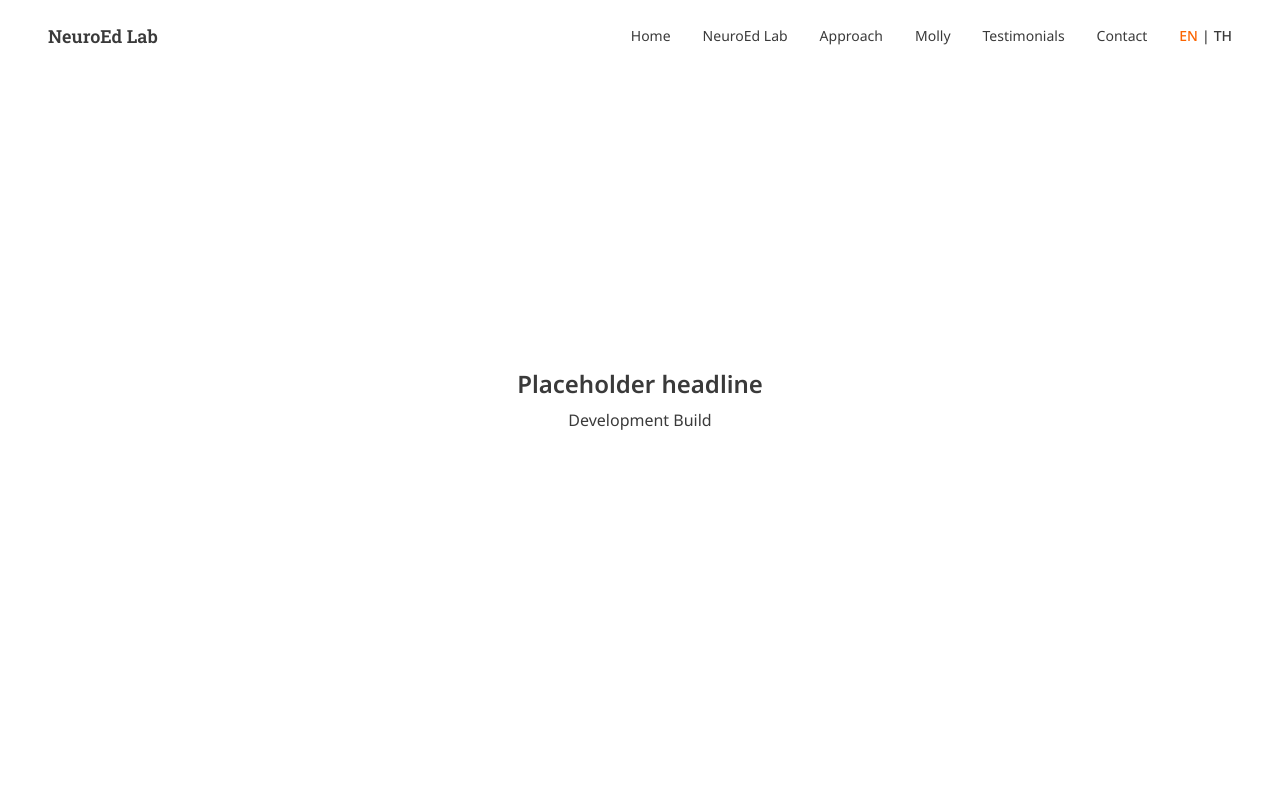
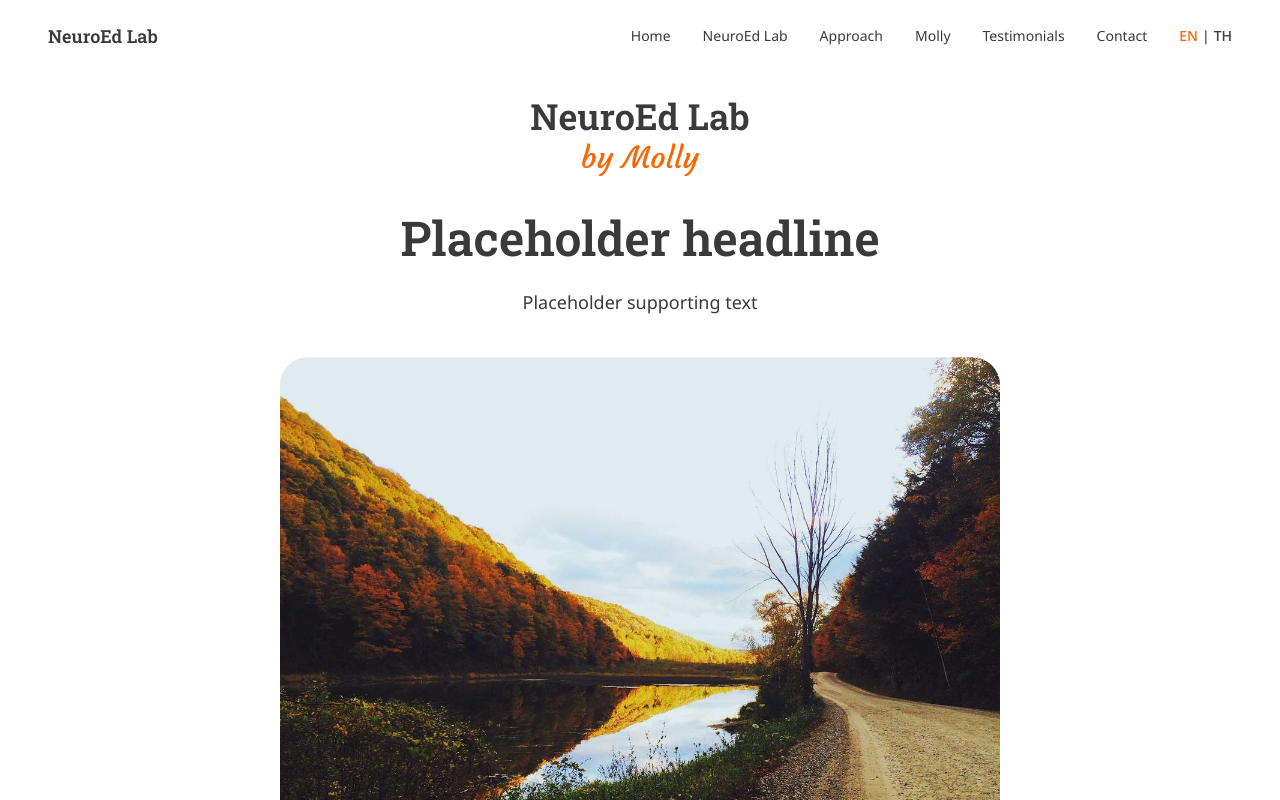
Before and after one commit to mollilyn/neuroedlab-website, a Next.js app: page / in a window 1280 px wide. Shown: the top 800 px of the page. Built offline with nearby package versions, Linux system fonts and the light colour scheme.

Commit message:
M9 - Hero

```diff
--- a/app/page.tsx
+++ b/app/page.tsx
@@ -1,20 +1,13 @@
 "use client";
 
 import Navbar from "@/src/components/Navbar";
-import { useContent } from "@/src/utils/useContent";
+import Hero from "@/src/components/Hero";
 
 export default function Home() {
-  const hero = useContent<{ headline: string; supportingText: string; cta: string }>("hero");
-
   return (
     <>
       <Navbar />
-      <div className="flex min-h-screen items-center justify-center">
-        <main className="flex flex-col items-center gap-2 text-center">
-          <h1 className="text-2xl font-semibold">{hero.headline}</h1>
-          <p className="text-base">Development Build</p>
-        </main>
-      </div>
+      <Hero />
     </>
   );
 }
--- /dev/null
+++ b/src/components/Hero.tsx
@@ -0,0 +1,84 @@
+"use client";
+
+import Image from "next/image";
+import { motion } from "framer-motion";
+import { useContent } from "@/src/utils/useContent";
+
+interface HeroContent {
+  headline: string;
+  supportingText: string;
+  cta: string;
+}
+
+const fadeUp = (delay: number) => ({
+  initial: { opacity: 0, y: 30 },
+  animate: { opacity: 1, y: 0 },
+  transition: { duration: 0.6, delay },
+});
+
+export default function Hero() {
+  const hero = useContent<HeroContent>("hero");
+
+  return (
+    <section
+      id="hero"
+      className="flex min-h-[85vh] flex-col items-center justify-center px-6 pt-24 pb-16 text-center md:px-12"
+    >
+      {/* Brand title */}
+      <motion.p
+        {...fadeUp(0)}
+        className="font-headline-en text-3xl font-semibold text-[var(--color-text)] md:text-4xl"
+      >
+        NeuroEd Lab
+      </motion.p>
+
+      <motion.p
+        {...fadeUp(0.1)}
+        className="font-signature mt-1 text-2xl text-[var(--color-accent)] md:text-3xl"
+      >
+        by Molly
+      </motion.p>
+
+      {/* Headline */}
+      <motion.h1
+        {...fadeUp(0.2)}
+        className="font-headline-en mt-8 max-w-2xl text-4xl font-semibold leading-tight text-[var(--color-text)] md:text-5xl"
+      >
+        {hero.headline}
+      </motion.h1>
+
+      {/* Supporting text */}
+      <motion.p
+        {...fadeUp(0.3)}
+        className="mt-5 max-w-xl text-base leading-relaxed text-[var(--color-text)] opacity-75 md:text-lg"
+      >
+        {hero.supportingText}
+      </motion.p>
+
+      {/* Hero image */}
+      <motion.div
+        {...fadeUp(0.4)}
+        className="relative mt-10 w-full max-w-[720px] overflow-hidden rounded-[28px]"
+        style={{ aspectRatio: "4 / 3" }}
+      >
+        <Image
+          src="/images/hero.jpg"
+          alt="NeuroEd Lab hero"
+          fill
+          className="object-cover"
+          priority
+        />
+      </motion.div>
+
+      {/* CTA button */}
+      <motion.a
+        {...fadeUp(0.5)}
+        href="#contact"
+        className="mt-10 inline-block rounded-[10px] px-[26px] py-[14px] text-base font-semibold text-white transition-opacity hover:opacity-90"
+        style={{ backgroundColor: "var(--color-accent)" }}
+      >
+        {hero.cta}
+      </motion.a>
+    </section>
+  );
+}
```
Also changed, not shown: public/images/hero.jpg (added).
